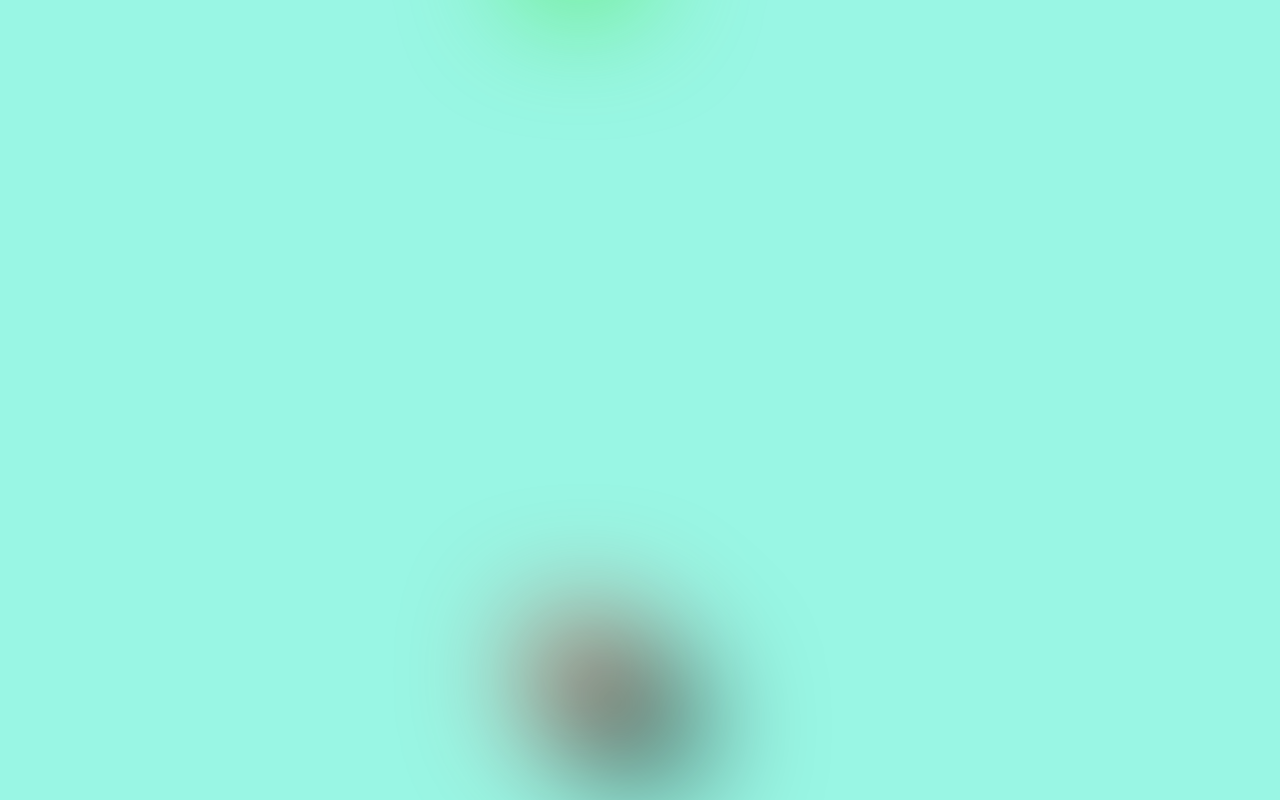
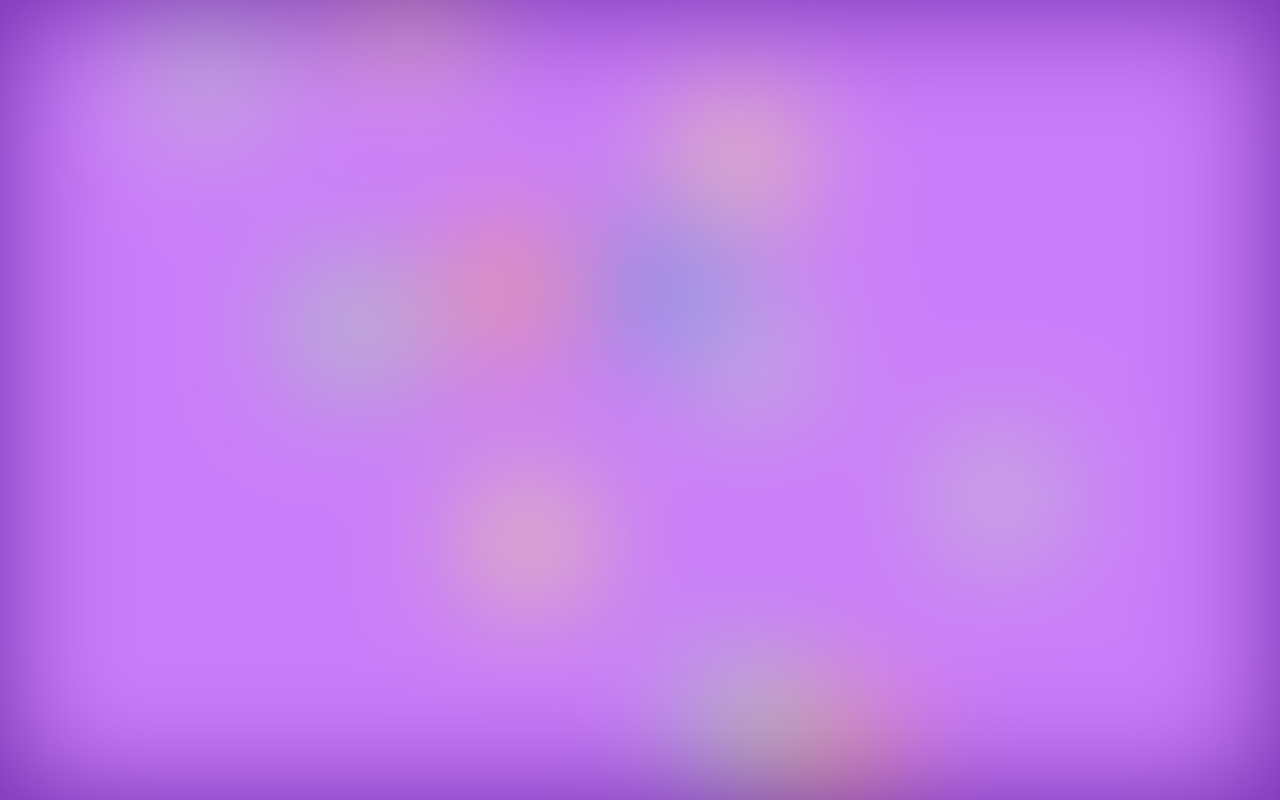
Before and after one commit to j6js/j6js.com, a Next.js app: page / in a window 1280 px wide. Built offline with nearby package versions, Linux system fonts and the light colour scheme; a web font is replaced by a local one.

Commit message:
Make background a component

```diff
--- a/app/page.tsx
+++ b/app/page.tsx
@@ -1,18 +1,11 @@
 "use client";
 import AnimatedGradient from "@/components/fancy/animated-gradient-with-svg";
-import { initDarkMode } from "@/lib/darkMode";
+import Background from "@/components/background";
 
 export default function Home() {
-  initDarkMode();
   return (
     <div>
-      <div className="-z-50 fixed w-full h-screen bg-teal-200 dark:bg-teal-950">
-        <AnimatedGradient
-          colors={["#da241e", "#fffff", "#33df18"]}
-          blur="medium"
-          speed={0.025}
-        />
-      </div>
+      <Background />
     </div>
   );
 }
--- /dev/null
+++ b/components/background.tsx
@@ -0,0 +1,40 @@
+"use client";
+import AnimatedGradient from "./fancy/animated-gradient-with-svg";
+
+const Background = () => (
+  <div>
+    <div className="fixed -z-50 bg-[#6d28a8] w-full h-screen"></div>
+    <div className="-z-40 fixed min-w-full h-screen bg-[#CA7DF9] blur-3xl transition-colors duration-1000 ease-in-out">
+      <div className="w-1/2 h-1/2 bg-inherit relative float-left">
+        <AnimatedGradient
+          colors={["#C2EABA", "#01A7C2", "#9CFC97", "#F9F871", "#F9A871"]}
+          blur="none"
+          speed={0.025}
+        />
+      </div>
+      <div className="w-1/2 h-1/2 bg-inherit relative float-left">
+        <AnimatedGradient
+          colors={["#C2EABA", "#01A7C2", "#9CFC97", "#F9F871", "#F9A871"]}
+          blur="none"
+          speed={0.025}
+        />
+      </div>
+      <div className="w-1/2 h-1/2 bg-inherit relative float-right">
+        <AnimatedGradient
+          colors={["#C2EABA", "#01A7C2", "#9CFC97", "#F9F871", "#F9A871"]}
+          blur="none"
+          speed={0.025}
+        />
+      </div>
+      <div className="w-1/2 h-1/2 bg-inherit relativ float-right">
+        <AnimatedGradient
+          colors={["#C2EABA", "#01A7C2", "#9CFC97", "#F9F871", "#F9A871"]}
+          blur="none"
+          speed={0.025}
+        />
+      </div>
+    </div>
+  </div>
+);
+
+export default Background;
--- a/components/fancy/animated-gradient-with-svg.tsx
+++ b/components/fancy/animated-gradient-with-svg.tsx
@@ -8,7 +8,7 @@ import { useDimensions } from "@/hooks/use-debounced-dimensions";
 interface AnimatedGradientProps {
   colors: string[];
   speed?: number;
-  blur?: "light" | "medium" | "heavy";
+  blur?: "light" | "medium" | "heavy" | "none";
 }
 
 const randomInt = (min: number, max: number) => {
@@ -33,7 +33,9 @@ const AnimatedGradient: React.FC<AnimatedGradientProps> = ({
       ? "blur-2xl"
       : blur === "medium"
         ? "blur-3xl"
-        : "blur-[100px]";
+        : blur === "none"
+          ? "blur-none"
+          : "blur-[100px]";
 
   return (
     <div ref={containerRef} className="absolute inset-0 overflow-hidden">
--- a/lib/darkMode.ts
+++ /dev/null
@@ -1,16 +0,0 @@
-"use client";
-import { useState } from "react";
-
-interface DarkModeObject {
-  mode: "light" | "dark";
-  manual: boolean;
-}
-
-export function initDarkMode() {
-  const [darkMode, setDarkMode] = useState<DarkModeObject>({
-    mode: "light",
-    manual: false,
-  });
-  const dark = window.matchMedia("prefers-dark-mode");
-  console.log(`Dark Mode Query: ${dark}`);
-}
```
